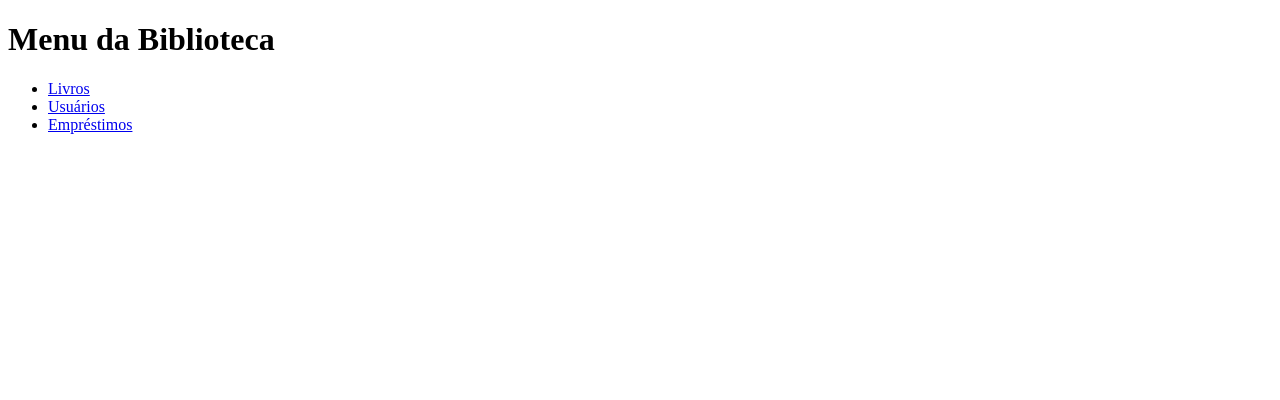
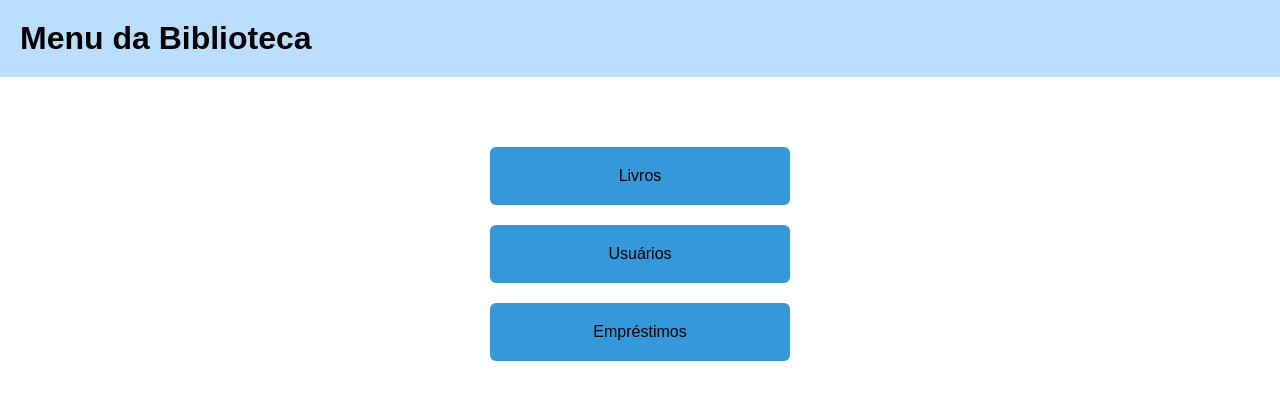
Before and after one commit to clayalexssander/Biblioteca-HBR, a Django app: page / in a window 1280 px wide. Shown: the top 400 px of the page. Run offline with Django 5.2, Linux system fonts and the light colour scheme.

Commit message:
style: adicionei estilização ao menu

```diff
--- a/bibliotecahbr/frontend/templates/frontend/menu.html
+++ b/bibliotecahbr/frontend/templates/frontend/menu.html
@@ -3,6 +3,43 @@
   <head>
     <meta charset="utf-8">
     <title>Menu</title>
+     <style>
+      body
+      {
+      font-family: Arial, Helvetica, sans-serif;
+      margin: 0;
+      padding: 0;
+      }
+
+      h1{
+        background-color: rgb(185, 222, 255);
+        margin: 0px;
+        padding: 20px;
+      }
+
+      ul {
+      list-style: none;
+      padding: 0;
+      margin: 70px auto;
+      width: 300px;
+      }
+
+    li {
+      margin-bottom: 20px;
+      }
+
+    a{
+      display: block;
+      text-decoration: none;
+      background-color: #3498db;
+      color: rgb(0, 0, 0);
+      padding: 20px;
+      text-align: center;
+      border-radius: 6px;
+    }
+
+     </style>
+
   </head>
   <body>
     <h1>Menu da Biblioteca</h1>
```
